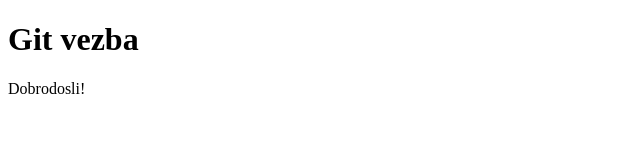
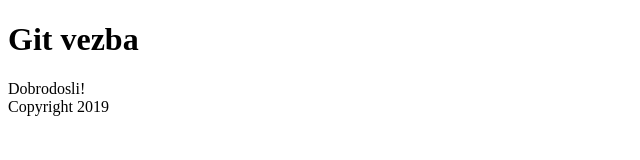
Before and after one commit to predrag-m/git-vezba, a plain HTML site: page index.html in a window 1280 px wide. Shown: the whole page, without its empty margins (0-640 px from the left). Drawn offline with Linux system fonts and the light colour scheme.

Commit message:
Dodan footer

```diff
--- a/index.html
+++ b/index.html
@@ -13,5 +13,8 @@
     <main>
         Dobrodosli!
     </main>
+    <footer>
+        Copyright 2019
+    </footer>
 </body>
 </html>
```
